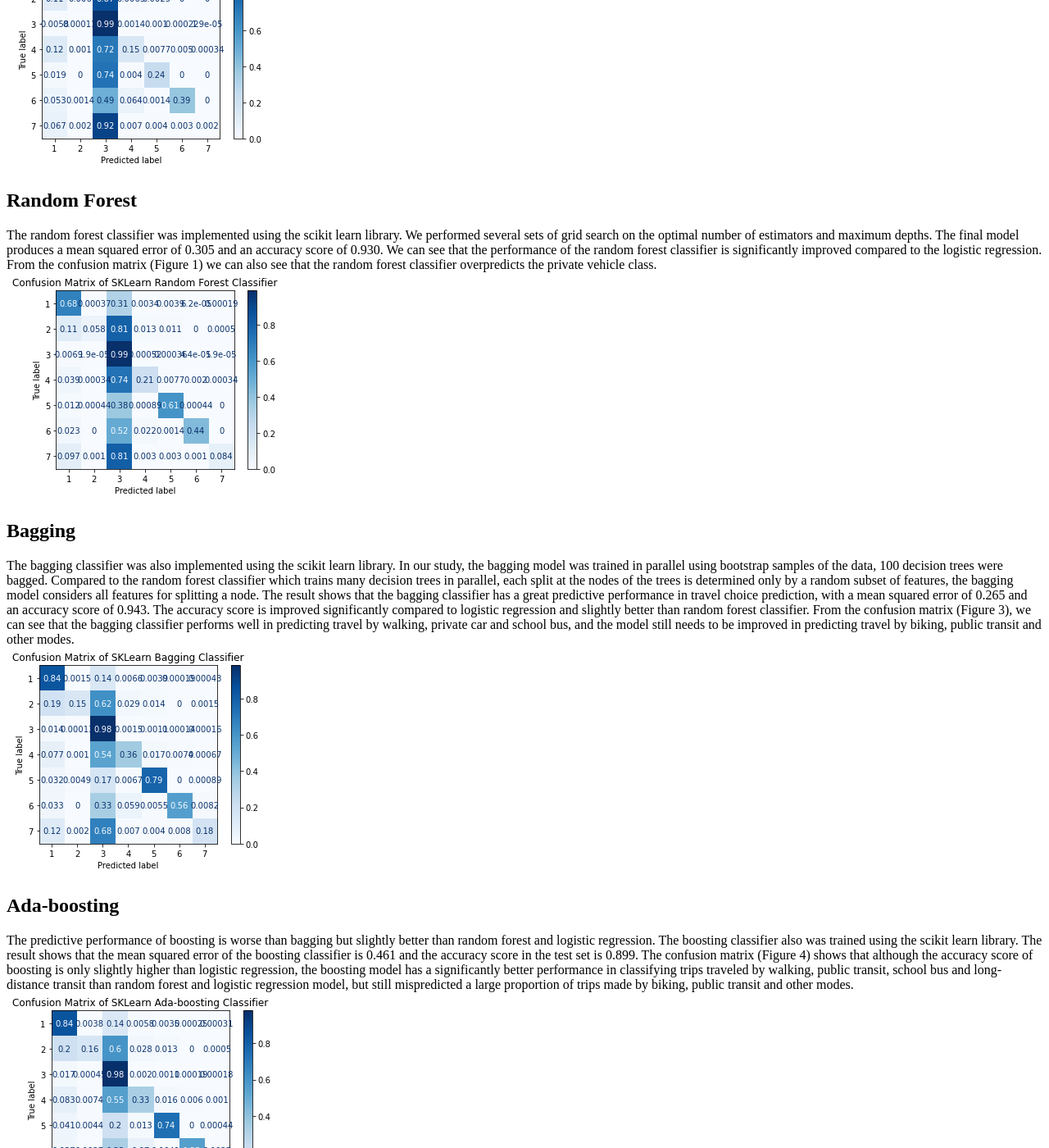
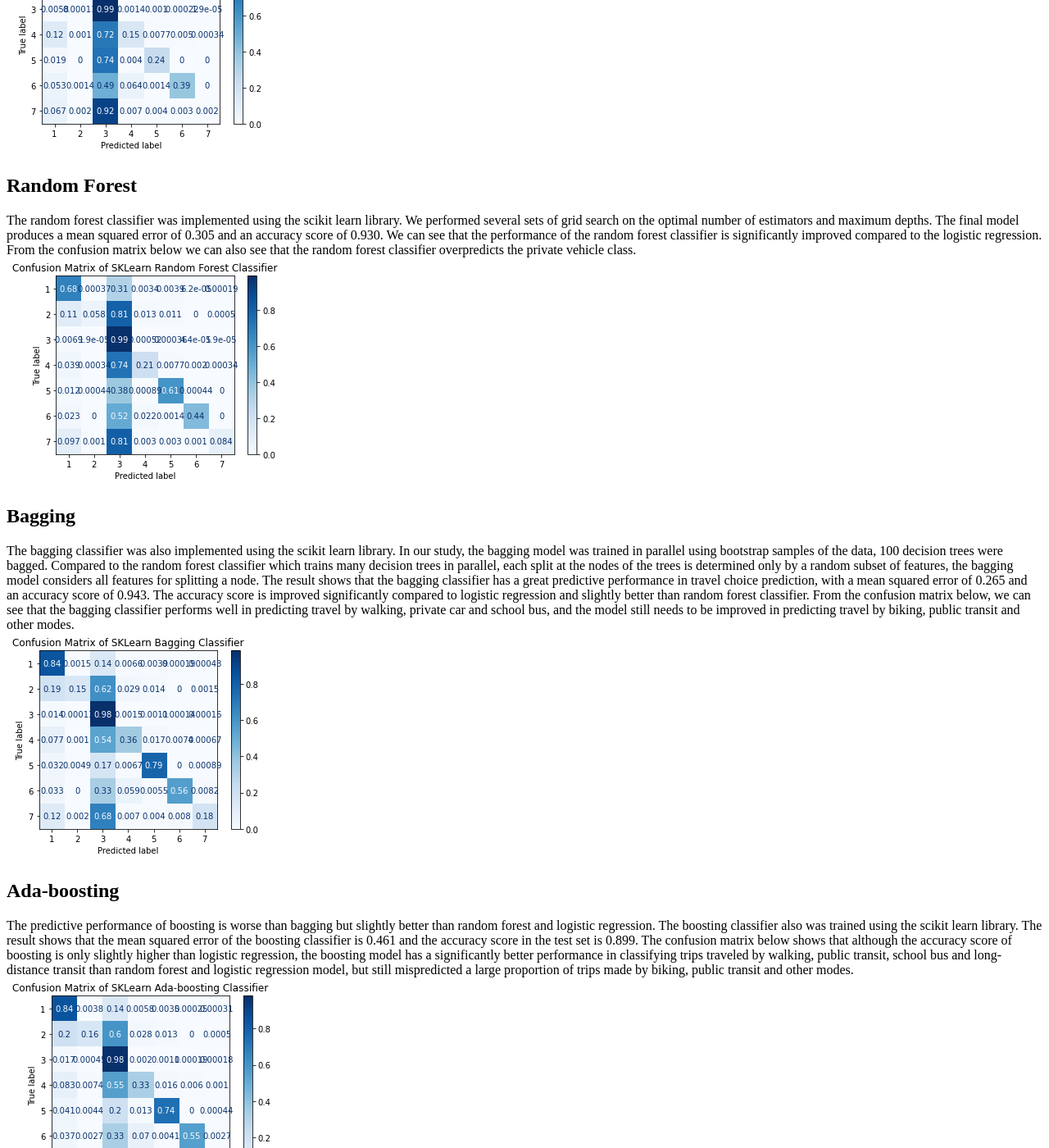
Before and after one commit to hqiao97/travelmode, a Jekyll site: the page built from _posts/2020-12-15-machine-learning.md, in a window 1280 px wide and 1400 px high, scrolled down 1725 px. Shown: the whole window at 82% size. Built offline with Jekyll 4.4.1, drawn with Linux system fonts in a browser that asks for light colours; cached includes are drawn as plain includes; nearby versions of some CDN libraries; some of the changed text lies outside the part shown.

Commit message:
Update 2020-12-15-machine-learning.md

```diff
--- a/_posts/2020-12-15-machine-learning.md
+++ b/_posts/2020-12-15-machine-learning.md
@@ -28,32 +23,32 @@
 ## Feature Engineering
 Features we selected fall into three categories: socio-economic characteristics, trip characteristics and land
 use characteristics. Socio-economic characteristics include age, race, gender, education attainment, occu-
-pation, home ownership, and health status etc.Trip characteristics include trip duration, trip distance, trip
+pation, home ownership, and health status etc. Trip characteristics include trip duration, trip distance, trip
 purpose, count of people on trip, travel day of the week etc. Land use characteristics include urban area
 classification, population density, job density and housing density etc.
 ![confusion_matrix_lr]({{ site.url }}{{ site.baseurl }}/assets/images/ml_features.png)
 
 ## Logistic Regression
-The logistic regression model was implemented using the scikit learn library. The model did not do a good job with testing mean square error of 0.479 and testing accuracy of 0.89. Especially when looking at the confusion matrix (Figure 1), we can see that because of the imbalance nature of how people travel -- people travel mostly by car, the model has a bias toward private vehicles and tries to predict everything into that category.
+The logistic regression model was implemented using the scikit learn library. The model did not do a good job with testing mean square error of 0.479 and testing accuracy of 0.89. Especially when looking at the confusion matrix below, we can see that because of the imbalance nature of how people travel -- people travel mostly by car, the model has a bias toward private vehicles and tries to predict everything into that category.
 <br/>
 ![confusion_matrix_lr]({{ site.url }}{{ site.baseurl }}/assets/images/ml_cm_lr.png)
 
 ## Random Forest
-The random forest classifier was implemented using the scikit learn library. We performed several sets of grid search on the optimal number of estimators and maximum depths. The final model produces a mean squared error of 0.305 and an accuracy score of 0.930. We can see that the performance of the random forest classifier is significantly improved compared to the logistic regression. From the confusion matrix (Figure 1) we can also see that the random forest classifier overpredicts the private vehicle class.
+The random forest classifier was implemented using the scikit learn library. We performed several sets of grid search on the optimal number of estimators and maximum depths. The final model produces a mean squared error of 0.305 and an accuracy score of 0.930. We can see that the performance of the random forest classifier is significantly improved compared to the logistic regression. From the confusion matrix below we can also see that the random forest classifier overpredicts the private vehicle class.
 <br/>
 ![confusion_matrix_lr]({{ site.url }}{{ site.baseurl }}/assets/images/ml_cm_rf.png)
 
 ## Bagging
-The bagging classifier was also implemented using the scikit learn library. In our study, the bagging model was trained in parallel using bootstrap samples of the data, 100 decision trees were bagged. Compared to the random forest classifier which trains many decision trees in parallel, each split at the nodes of the trees is determined only by a random subset of features, the bagging model considers all features for splitting a node. The result shows that the bagging classifier has a great predictive performance in travel choice prediction, with a mean squared error of 0.265 and an accuracy score of 0.943. The accuracy score is improved significantly compared to logistic regression and slightly better than random forest classifier. From the confusion matrix (Figure 3), we can see that the bagging classifier performs well in predicting travel by walking, private car and school bus, and the model still needs to be improved in predicting travel by biking, public transit and other modes.
+The bagging classifier was also implemented using the scikit learn library. In our study, the bagging model was trained in parallel using bootstrap samples of the data, 100 decision trees were bagged. Compared to the random forest classifier which trains many decision trees in parallel, each split at the nodes of the trees is determined only by a random subset of features, the bagging model considers all features for splitting a node. The result shows that the bagging classifier has a great predictive performance in travel choice prediction, with a mean squared error of 0.265 and an accuracy score of 0.943. The accuracy score is improved significantly compared to logistic regression and slightly better than random forest classifier. From the confusion matrix below, we can see that the bagging classifier performs well in predicting travel by walking, private car and school bus, and the model still needs to be improved in predicting travel by biking, public transit and other modes.
 <br/>
 ![confusion_matrix_lr]({{ site.url }}{{ site.baseurl }}/assets/images/ml_cm_bagging.png)
 
 ## Ada-boosting
-The predictive performance of boosting is worse than bagging but slightly better than random forest and logistic regression. The boosting classifier also was trained using the scikit learn library. The result shows that the mean squared error of the boosting classifier is 0.461 and the accuracy score in the test set is 0.899. The confusion matrix (Figure 4) shows that although the accuracy score of boosting is only slightly higher than logistic regression, the boosting model has a significantly better performance in classifying trips traveled by walking, public transit, school bus and long-distance transit than random forest and logistic regression model, but still mispredicted a large proportion of trips made by biking, public transit and other modes.
+The predictive performance of boosting is worse than bagging but slightly better than random forest and logistic regression. The boosting classifier also was trained using the scikit learn library. The result shows that the mean squared error of the boosting classifier is 0.461 and the accuracy score in the test set is 0.899. The confusion matrix below shows that although the accuracy score of boosting is only slightly higher than logistic regression, the boosting model has a significantly better performance in classifying trips traveled by walking, public transit, school bus and long-distance transit than random forest and logistic regression model, but still mispredicted a large proportion of trips made by biking, public transit and other modes.
 <br/>
 ![confusion_matrix_lr]({{ site.url }}{{ site.baseurl }}/assets/images/ml_cm_boosting.png)
 
-## Evaluation
+## Conclusion and Discussion
 Generally, bagging produced the most accurate prediction in travel choice with an accuracy of 0.943. Random Forest
 also has high testing accuracy, but misclassified a large number of trips made by biking, public transit,
 long-distance transit and other modes to private vehicle class. The random forest is one of the ensemble methods and very close to bagging, while bagging considers all the features when spliting the nodes, which makes running bagging slower than random forest model but slightly improves the testing accuracy.
```
Also changed, not shown: other parts of _posts/2020-12-15-machine-learning.md (+4 -7 lines).
